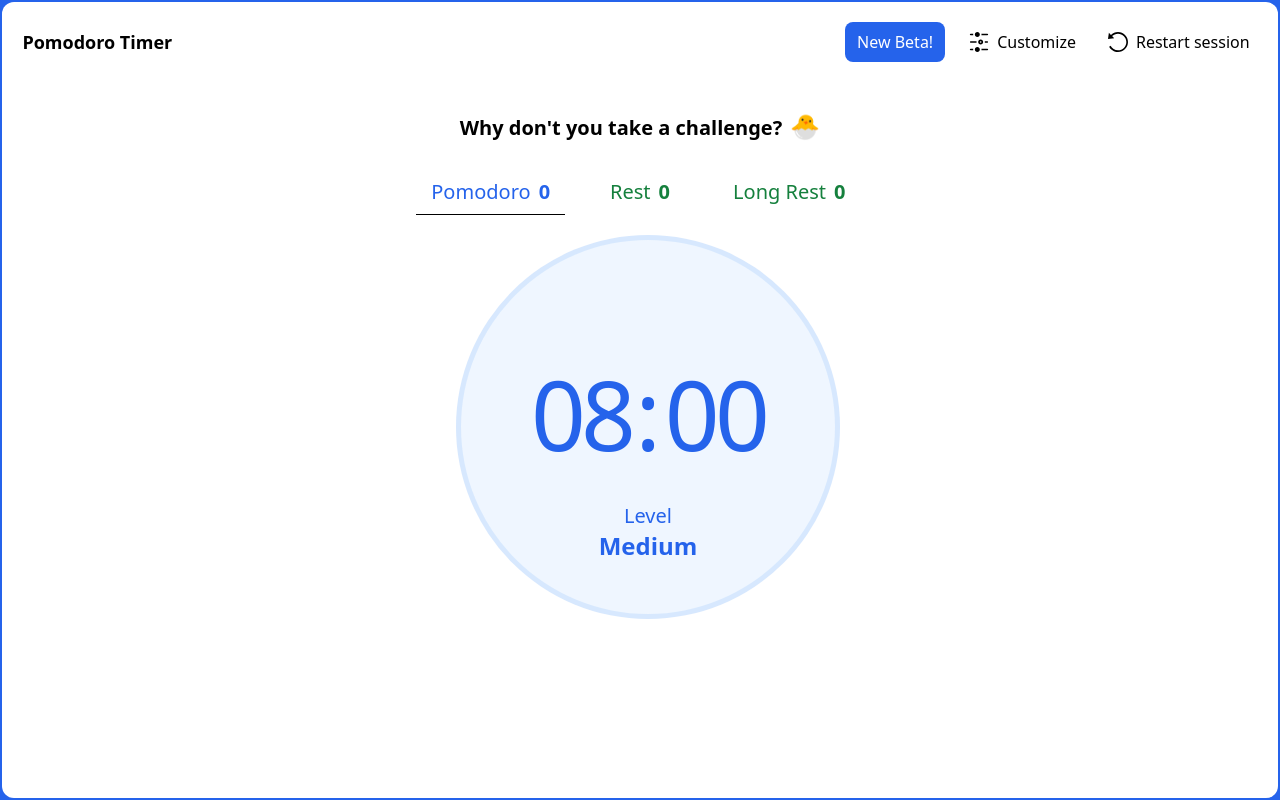
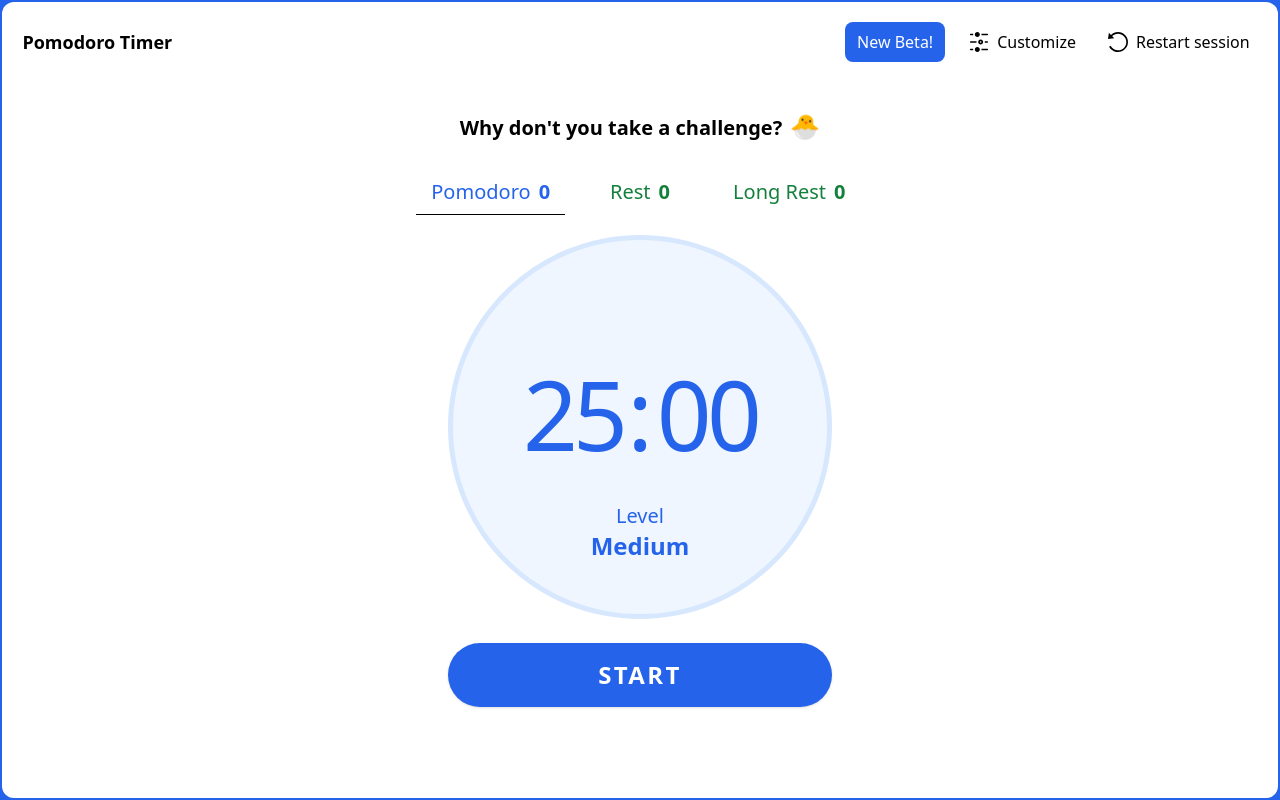
Before and after one commit to RenatasG/pomodoro, a React (Vite) app: page / in a window 1280 px wide. Built offline with nearby package versions, Linux system fonts and the light colour scheme.

Commit message:
implement basic timer and add timer button

```diff
--- a/src/components/Timer.tsx
+++ b/src/components/Timer.tsx
@@ -15,6 +15,7 @@ const Timer = () => {
     focus: {
       name: 'Pomodoro',
       count: 0,
+      time: 25,
       mode: 'focus',
       isOpen: isOpen('focus'),
       onTabClick,
@@ -22,6 +23,7 @@ const Timer = () => {
     rest: {
       name: 'Rest',
       count: 0,
+      time: 5,
       mode: 'rest',
       isOpen: isOpen('rest'),
       onTabClick,
@@ -29,6 +31,7 @@ const Timer = () => {
     long_rest: {
       name: 'Long Rest',
       count: 0,
+      time: 15,
       mode: 'long_rest',
       isOpen: isOpen('long_rest'),
       onTabClick,
@@ -43,8 +46,8 @@ const Timer = () => {
         <TimerTab {...tabs.long_rest} />
       </div>
 
-      <div className="mx-10 mt-5">
-        <TimerDisplay mode={currentMode} />
+      <div className="mx-8 mt-5">
+        <TimerDisplay minutes={tabs[currentMode].time} mode={currentMode} />
       </div>
     </div>
   );
--- /dev/null
+++ b/src/components/TimerButton.tsx
@@ -0,0 +1,44 @@
+import type { Mode } from '../types';
+
+interface Props {
+  children: string;
+  mode: Mode;
+  inverted: boolean;
+  onClick: () => void;
+}
+
+type Theme = {
+  [key in Mode]: {
+    [key: string]: string;
+  };
+};
+
+const TimerButton = ({ children, mode, onClick, inverted = false }: Props) => {
+  const theme: Theme = {
+    focus: {
+      false: 'text-white bg-blue-600 hover:bg-blue-700',
+      true: 'bg-white text-blue-600 ring-blue-600 ring-1',
+    },
+    rest: {
+      false: 'text-white bg-green-700 hover:bg-green-800',
+      true: 'bg-white text-green-600 ring-1 ring-green-700',
+    },
+    long_rest: {
+      false: 'text-white bg-green-700 hover:bg-green-800',
+      true: 'bg-white text-green-600 ring-1 ring-green-700',
+    },
+  };
+
+  return (
+    <button
+      onClick={onClick}
+      className={
+        'w-full py-4 mt-6 text-2xl font-bold tracking-widest uppercase transition rounded-full shadow ' +
+        theme[mode][inverted.toString()]
+      }>
+      {children}
+    </button>
+  );
+};
+
+export default TimerButton;
--- a/src/components/TimerDisplay.tsx
+++ b/src/components/TimerDisplay.tsx
@@ -1,30 +1,76 @@
+import { useEffect, useState } from 'react';
 import type { Mode } from '../types';
+
+import TimerButton from './TimerButton';
 
 interface Props {
   mode: Mode;
+  minutes: number;
 }
 
-const TimerDisplay = ({ mode }: Props) => {
+const TimerDisplay = ({ mode, minutes }: Props) => {
+  const [active, setActive] = useState(false);
+  const [minLeft, setMinLeft] = useState(minutes);
+  const [secLeft, setSecLeft] = useState(0);
+
+  useEffect(() => {
+    if (active) {
+      const interval = setInterval(tick, 1000);
+      return () => clearInterval(interval);
+    }
+
+    function tick() {
+      if (minLeft === 0 && secLeft === 0) {
+        // TODO switch to rest mode
+        return;
+      }
+      if (secLeft === 0) {
+        setMinLeft(minLeft - 1);
+        setSecLeft(59);
+        return;
+      }
+      setSecLeft(secLeft - 1);
+      console.log('tick', secLeft);
+    }
+  });
+
+  // doesn't rerender if remaining is a local variable and not a state
+
   return (
+    <>
       <div
         className={
-        'flex items-end  justify-center border-[5px] rounded-full h-96 w-96 cursor-pointer' +
+          'flex items-end transition justify-center border-[5px] rounded-full h-96 w-96 cursor-pointer' +
           (mode === 'focus'
             ? ' bg-blue-50 text-blue-600 hover:bg-blue-100/70 border-blue-200/50'
             : ' bg-green-50 text-green-600 hover:bg-green-100/70 border-green-500/20')
         }>
         <div className="flex flex-col items-center h-48 mb-14">
           <div className="text-8xl">
-          <span className="tracking-tighter">08</span>
+            <span className="tracking-tighter">{format(minLeft)}</span>
             <span className="px-1 font-extralight">:</span>
-          <span className="tracking-tighter">00</span>
+            <span className="tracking-tighter">{format(secLeft)}</span>
           </div>
-
           <span className="mt-10 text-xl">Level</span>
           <span className="text-2xl font-bold">Medium</span>
         </div>
       </div>
+
+      <TimerButton mode={mode} inverted={active} onClick={toggleTimer}>
+        {active ? 'Stop' : 'Start'}
+      </TimerButton>
+    </>
   );
+
+  function toggleTimer() {
+    setActive(!active);
+    setMinLeft(minutes);
+    setSecLeft(0);
+  }
+
+  function format(time: number) {
+    return time < 10 ? `0${time}` : time;
+  }
 };
 
 export default TimerDisplay;
--- a/src/types/index.ts
+++ b/src/types/index.ts
@@ -4,6 +4,7 @@ export interface TimerTabType {
   name: string;
   count: number;
   mode: Mode;
+  time: number;
   isOpen: boolean;
   onTabClick: (mode: Mode) => void;
 }
```
Lines whose indentation alone changed are shown as unchanged.
